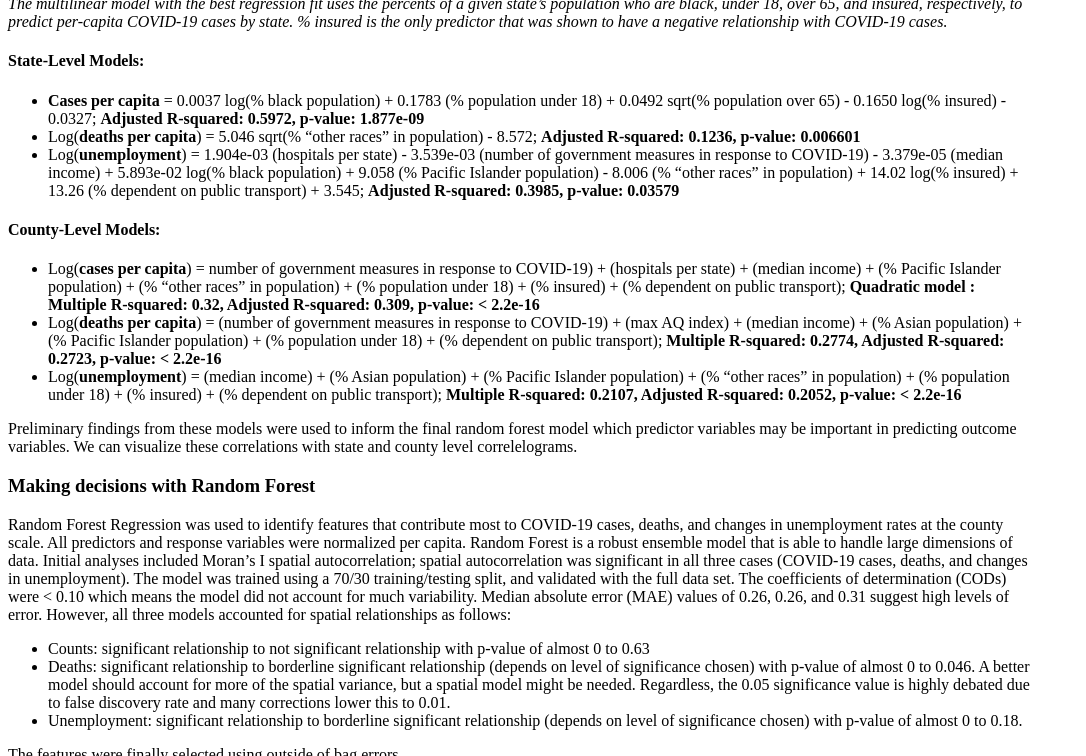
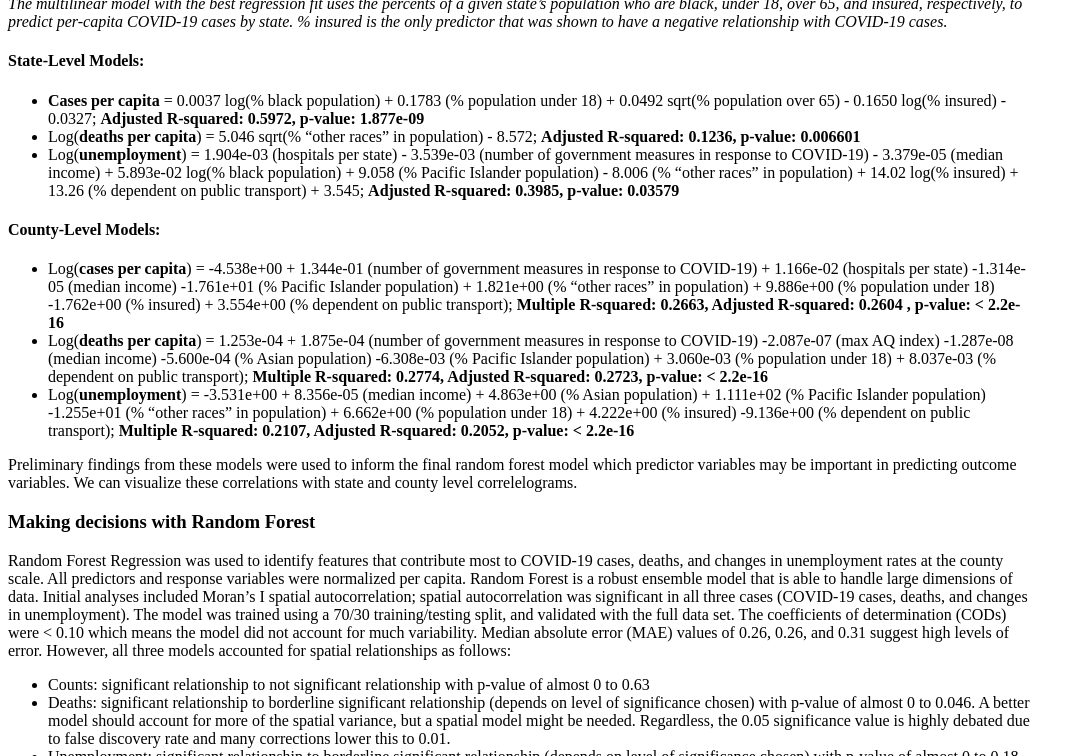
Before and after one commit to osiau/GIS713DataChallenge, a Jekyll site: the page built from Model.md, in a window 1280 px wide and 900 px high, scrolled down 1139 px, cut to the strip 0-756 px from the top of the window. Shown: the whole strip, without its empty margins (0-1086 px from the left). Built offline with Jekyll 4.4.1, drawn with Linux system fonts in a browser that asks for light colours; our own code applies the rules of GitHub Pages for plain Markdown files; a script that is not in the unit is left out; comment, search, counter and statistics services are not loaded.

Commit message:
Update Model.md

```diff
--- a/Model.md
+++ b/Model.md
@@ -22,9 +22,9 @@ Insignificant predictors and those with multicollinearity were removed from the
 * Log(**unemployment**) = 1.904e-03 (hospitals per state) - 3.539e-03 (number of government measures in response to COVID-19) - 3.379e-05 (median income) + 5.893e-02 log(% black population) + 9.058 (% Pacific Islander population) - 8.006 (% “other races” in population) + 14.02 log(% insured) + 13.26 (% dependent on public transport) + 3.545; **Adjusted R-squared: 0.3985, p-value: 0.03579**
 
 #### County-Level Models:
-* Log(**cases per capita**) = number of government measures in response to COVID-19) + (hospitals per state) + (median income) +  (% Pacific Islander population) + (% “other races” in population) +  (% population under 18) + (% insured) + (% dependent on public transport); **Quadratic model : Multiple R-squared:   0.32,	Adjusted R-squared:  0.309, p-value: < 2.2e-16**
-* Log(**deaths per capita**) = (number of government measures in response to COVID-19) + (max AQ index) + (median income) + (% Asian population) + (% Pacific Islander population) +  (% population under 18) + (% dependent on public transport); **Multiple R-squared:  0.2774,	Adjusted R-squared:  0.2723, p-value: < 2.2e-16**
-* Log(**unemployment**) = (median income) + (% Asian population) + (% Pacific Islander population) + (% “other races” in population) +  (% population under 18) + (% insured) + (% dependent on public transport); **Multiple R-squared:  0.2107,	Adjusted R-squared:  0.2052, p-value: < 2.2e-16**
+* Log(**cases per capita**) = -4.538e+00 + 1.344e-01 (number of government measures in response to COVID-19) + 1.166e-02 (hospitals per state) -1.314e-05 (median income) -1.761e+01  (% Pacific Islander population) + 1.821e+00 (% “other races” in population) +  9.886e+00 (% population under 18) -1.762e+00 (% insured) + 3.554e+00 (% dependent on public transport); **Multiple R-squared:  0.2663,	Adjusted R-squared:  0.2604 , p-value: < 2.2e-16**
+* Log(**deaths per capita**) = 1.253e-04 + 1.875e-04 (number of government measures in response to COVID-19) -2.087e-07 (max AQ index) -1.287e-08 (median income) -5.600e-04 (% Asian population) -6.308e-03 (% Pacific Islander population) + 3.060e-03 (% population under 18) + 8.037e-03 (% dependent on public transport); **Multiple R-squared:  0.2774,	Adjusted R-squared:  0.2723, p-value: < 2.2e-16**
+* Log(**unemployment**) = -3.531e+00 + 8.356e-05 (median income) + 4.863e+00 (% Asian population) + 1.111e+02 (% Pacific Islander population) -1.255e+01 (% “other races” in population) +  6.662e+00 (% population under 18) + 4.222e+00 (% insured) -9.136e+00 (% dependent on public transport); **Multiple R-squared:  0.2107,	Adjusted R-squared:  0.2052, p-value: < 2.2e-16**
 
 Preliminary findings from these models were used to inform the final random forest model which predictor variables may be important in predicting outcome variables. We can visualize these correlations with state and county level correlelograms.
 
```
